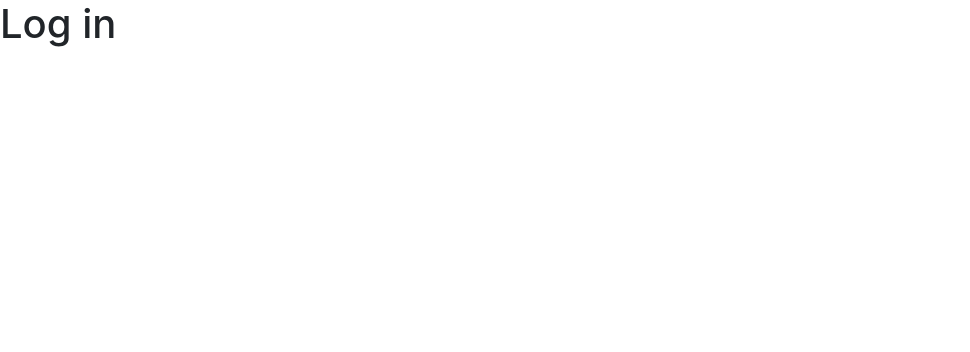
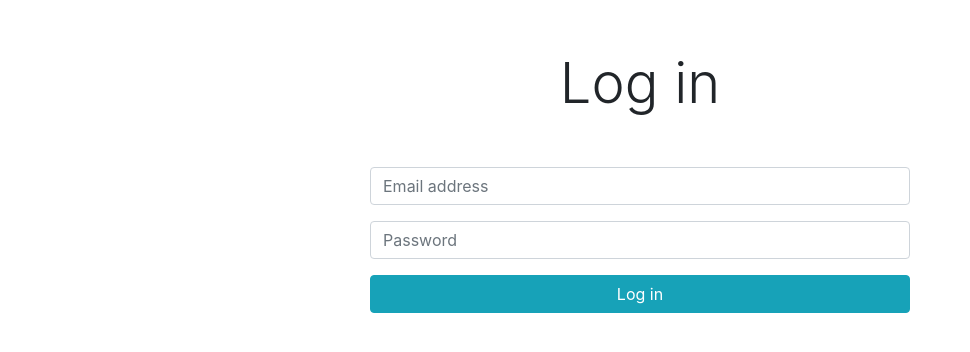
Before and after one commit to mariojuretic/mood-app, a React (Create React App) app in the folder client/: page /login in a window 1280 px wide. Shown: the top 352 px of the page, without its empty margins (0-970 px from the left). Built offline with nearby package versions, Linux system fonts and the light colour scheme.

Commit message:
Setup login form

```diff
--- /dev/null
+++ b/client/src/components/auth/Login.css
@@ -0,0 +1,7 @@
+.login {
+  margin-top: 50px;
+}
+
+.login form {
+  margin-top: 50px;
+}
--- a/client/src/components/auth/Login.js
+++ b/client/src/components/auth/Login.js
@@ -1,10 +1,71 @@
 import React, { Component } from "react";
+import "./Login.css";
 
 class Login extends Component {
+  constructor() {
+    super();
+    this.state = {
+      email: "",
+      password: "",
+      errors: {}
+    };
+
+    this.onChange = this.onChange.bind(this);
+    this.onSubmit = this.onSubmit.bind(this);
+  }
+
+  onChange(e) {
+    this.setState({ [e.target.name]: e.target.value });
+  }
+
+  onSubmit(e) {
+    e.preventDefault();
+
+    const userData = {
+      email: this.state.email,
+      password: this.state.password
+    };
+
+    console.log(userData);
+  }
+
   render() {
     return (
-      <div>
-        <h1>Log in</h1>
+      <div className="login">
+        <div className="container">
+          <div className="row justify-content-center">
+            <div className="col-6">
+              <h1 className="display-4 text-center">Log in</h1>
+              <form noValidate onSubmit={this.onSubmit}>
+                <div className="form-group">
+                  <input
+                    type="text"
+                    className="form-control"
+                    placeholder="Email address"
+                    name="email"
+                    value={this.state.email}
+                    onChange={this.onChange}
+                  />
+                </div>
+                <div className="form-group">
+                  <input
+                    type="password"
+                    className="form-control"
+                    placeholder="Password"
+                    name="password"
+                    value={this.state.password}
+                    onChange={this.onChange}
+                  />
+                </div>
+                <input
+                  type="submit"
+                  className="btn btn-info btn-block"
+                  value="Log in"
+                />
+              </form>
+            </div>
+          </div>
+        </div>
       </div>
     );
   }
```
